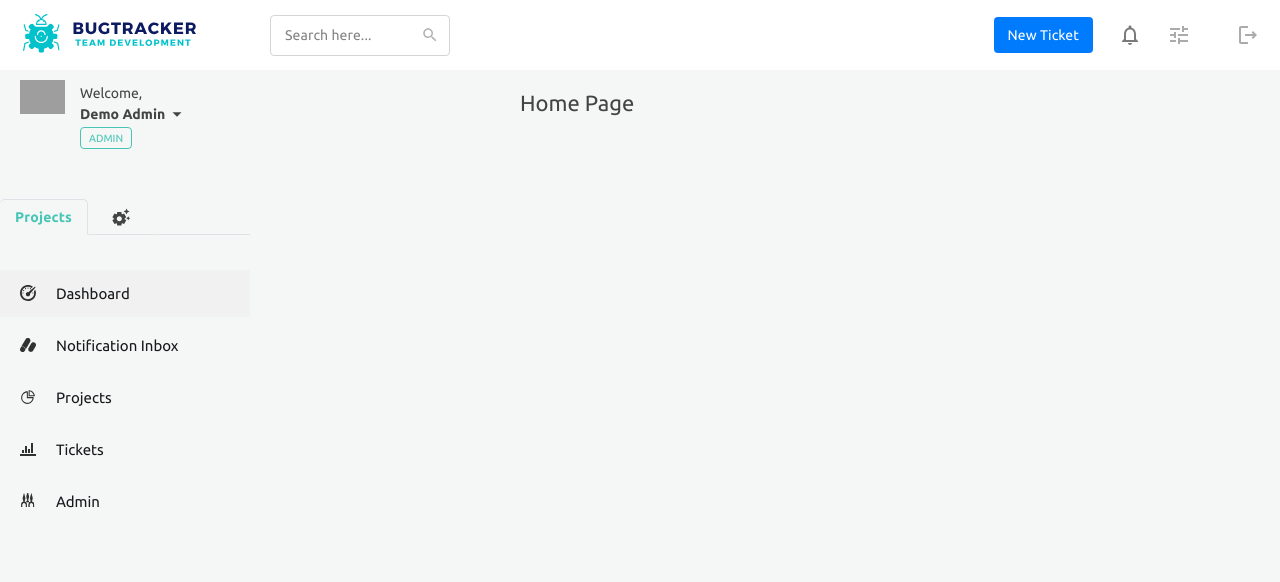
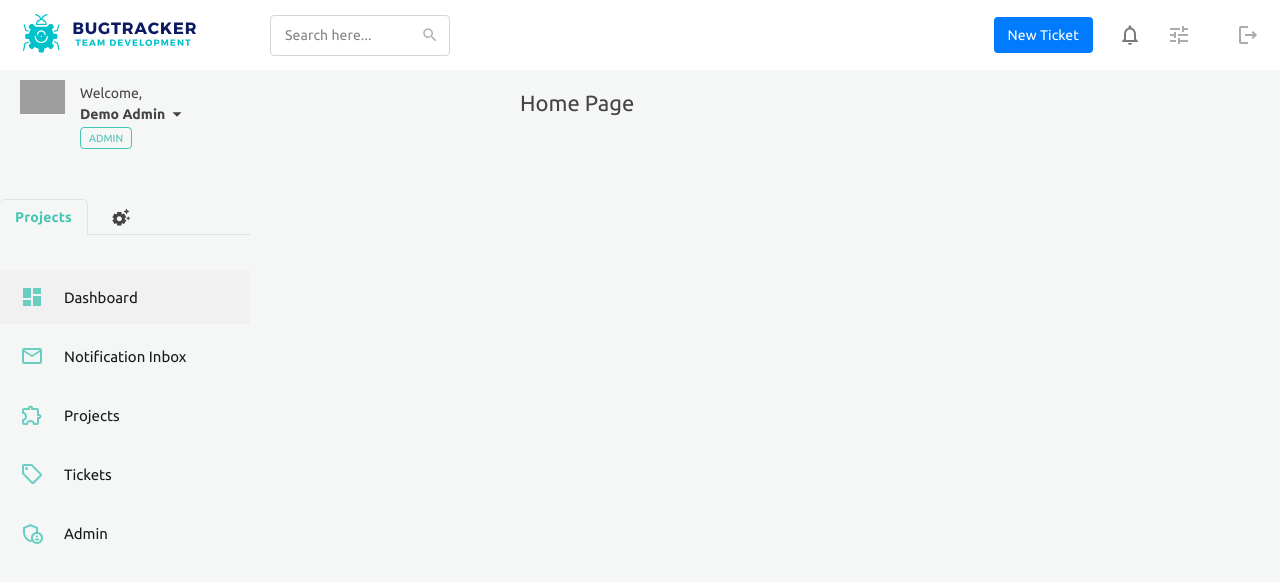
Before and after one commit to IonathanG/react-bug-tracker, a React (Create React App) app: page / in a window 1280 px wide. Shown: the top 582 px of the page. Built offline with nearby package versions, Linux system fonts and the light colour scheme; grey boxes are pictures that could not be loaded.

Commit message:
redesign overall UI v5

```diff
--- a/src/components/Navbar/_NavigationMenu.jsx
+++ b/src/components/Navbar/_NavigationMenu.jsx
@@ -1,28 +1,9 @@
 import React from "react";
 import styled from "styled-components";
-import { SideNavMenu } from "../../data/Data_SideNavMenu";
+import { MenuNav } from "../../data/Data_MenuNav";
 import { NavLink } from "react-router-dom";
 import { useDispatch } from "react-redux";
 import { closeMenu } from "../../features/menuSlice";
-
-const NavigationMenu = () => {
-  const dispatch = useDispatch();
-
-  return (
-    <MenuContainer>
-      {SideNavMenu.map((item) => (
-        <MenuItem key={item.id} onClick={() => dispatch(closeMenu())}>
-          <NavContainer to={`${item.link}`}>
-            <ItemIcon src={item.src} alt="menu-icon" />{" "}
-            <ItemName>{item.name}</ItemName>
-          </NavContainer>
-        </MenuItem>
-      ))}
-    </MenuContainer>
-  );
-};
-
-export default NavigationMenu;
 
 const MenuContainer = styled.ul`
   width: 100%;
@@ -38,6 +19,7 @@ const MenuItem = styled.li`
 
 const NavContainer = styled(NavLink)`
   display: flex;
+  align-items: center;
   padding: 15px 20px;
   gap: 20px;
 
@@ -53,14 +35,36 @@ const NavContainer = styled(NavLink)`
   }
 `;
 
-const ItemIcon = styled.img.attrs((props) => ({
-  src: props.theme.SideNav_Icon[props.src],
-}))`
+const Icon = styled.svg`
   width: 16px;
   height: 16px;
+
+  display: grid;
+  place-items: center;
+
   opacity: 0.8;
+  color: ${({ theme }) => theme.color_Cyan};
 `;
 
 const ItemName = styled.span`
   font-size: 15px;
 `;
+
+const NavigationMenu = () => {
+  const dispatch = useDispatch();
+
+  return (
+    <MenuContainer>
+      {MenuNav.map((item) => (
+        <MenuItem key={item.id} onClick={() => dispatch(closeMenu())}>
+          <NavContainer to={`${item.link}`}>
+            <Icon as={item.src} />
+            <ItemName>{item.name}</ItemName>
+          </NavContainer>
+        </MenuItem>
+      ))}
+    </MenuContainer>
+  );
+};
+
+export default NavigationMenu;
--- /dev/null
+++ b/src/data/Data_MenuNav.js
@@ -0,0 +1,28 @@
+import DashboardSharpIcon from "@mui/icons-material/DashboardSharp";
+import EmailOutlinedIcon from "@mui/icons-material/EmailOutlined";
+import ExtensionOutlinedIcon from "@mui/icons-material/ExtensionOutlined";
+import SellOutlinedIcon from "@mui/icons-material/SellOutlined";
+import AdminPanelSettingsOutlinedIcon from "@mui/icons-material/AdminPanelSettingsOutlined";
+
+export const MenuNav = [
+  { id: 0, name: "Dashboard", src: DashboardSharpIcon, link: "/" },
+  {
+    id: 1,
+    name: "Notification Inbox",
+    src: EmailOutlinedIcon,
+    link: "/unauthorized",
+  },
+  {
+    id: 2,
+    name: "Projects",
+    src: ExtensionOutlinedIcon,
+    link: "/projects",
+  },
+  { id: 3, name: "Tickets", src: SellOutlinedIcon, link: "/tickets" },
+  {
+    id: 4,
+    name: "Admin",
+    src: AdminPanelSettingsOutlinedIcon,
+    link: "/profile",
+  },
+];
--- a/src/data/Data_SideNavMenu.js
+++ /dev/null
@@ -1,17 +0,0 @@
-export const SideNavMenu = [
-  { id: 0, name: "Dashboard", src: "dashboard", link: "/" },
-  {
-    id: 1,
-    name: "Notification Inbox",
-    src: "inbox",
-    link: "/unauthorized",
-  },
-  {
-    id: 2,
-    name: "Projects",
-    src: "projects",
-    link: "/projects",
-  },
-  { id: 3, name: "Tickets", src: "tickets", link: "/tickets" },
-  { id: 4, name: "Admin", src: "admin", link: "/profile" },
-];
--- a/src/shared/Theme.js
+++ b/src/shared/Theme.js
@@ -33,27 +33,15 @@ export const lightTheme = {
 
   // Main Section
   background_MainSection: "rgb(244,247,246)", //new
-  main_Background: "#F7F8FB",
-  main_Font_Color: "#000000",
 
+  //----------
   // block
   block_Background: "rgba(255, 254, 255, 1)",
-
   // scroll
   scrollbar_Color: "#8f54a0",
-
   // button
   button_Color: "rgba(143, 52, 254)",
   button_Text_Color: "rgba(255, 255, 255, 0.9)",
-
-  // menu icon
-  SideNav_Icon: {
-    dashboard: "/icons/dashboard.svg",
-    inbox: "/icons/inbox.svg",
-    projects: "/icons/projects.svg",
-    tickets: "/icons/tickets.svg",
-    admin: "/icons/admin.svg",
-  },
 };
 
 export const darkTheme = {
@@ -80,35 +68,23 @@ export const darkTheme = {
   color_ButtonBasic: "rgb(255,255,255)", //new
 
   // Side Navbar
-  color_NavItem: "rgb(23, 25, 28)",
-  color_active_NavItem: "rgb(90,90,90)",
-  background_active_NavItem: "rgb(241,241,241)",
-  boxShadow_Navbar: "rgba(136, 136, 136, 0.165)",
+  color_NavItem: "rgb(23, 25, 28)", //new
+  color_active_NavItem: "rgb(90,90,90)", //new
+  background_active_NavItem: "rgb(241,241,241)", //new
+  boxShadow_Navbar: "rgba(136, 136, 136, 0.165)", //new
 
   // Modal Divider
-  background_Modal: "rgb(222,226,230)",
+  background_Modal: "rgb(222,226,230)", //new
 
   // Main Section
   background_MainSection: "rgb(244,247,246)", //new
-  main_Background: "#F7F8FB",
-  main_Font_Color: "#000000",
 
+  //----------
   // block
-  block_Background: "rgba(255, 254, 255, 0.17)",
-
+  block_Background: "rgba(255, 254, 255, 1)",
   // scroll
   scrollbar_Color: "#8f54a0",
-
   // button
   button_Color: "rgba(143, 52, 254)",
   button_Text_Color: "rgba(255, 255, 255, 0.9)",
-
-  // menu icon
-  SideNav_Icon: {
-    dashboard: "/icons/dashboard.svg",
-    inbox: "/icons/inbox.svg",
-    projects: "/icons/projects.svg",
-    tickets: "/icons/tickets.svg",
-    admin: "/icons/admin.svg",
-  },
 };
```
